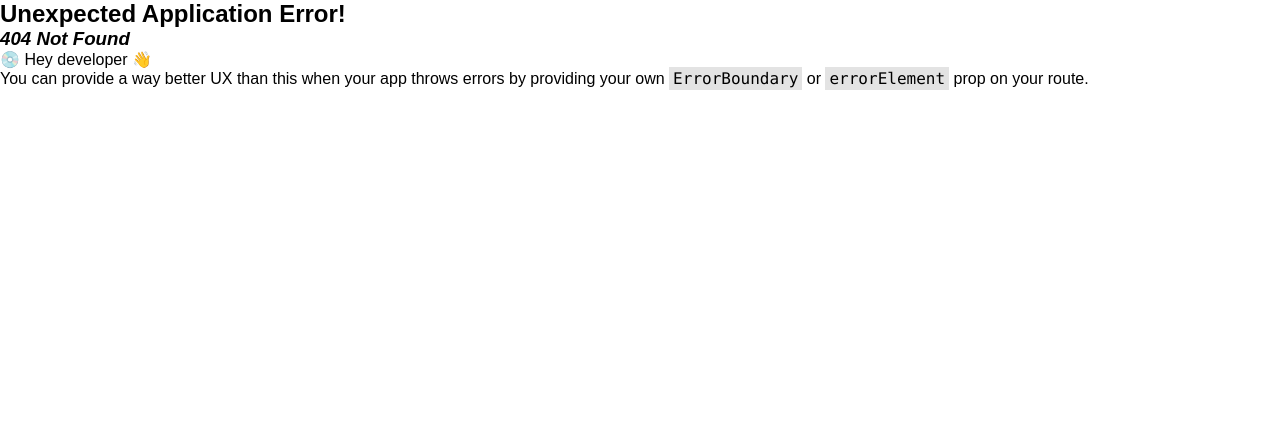
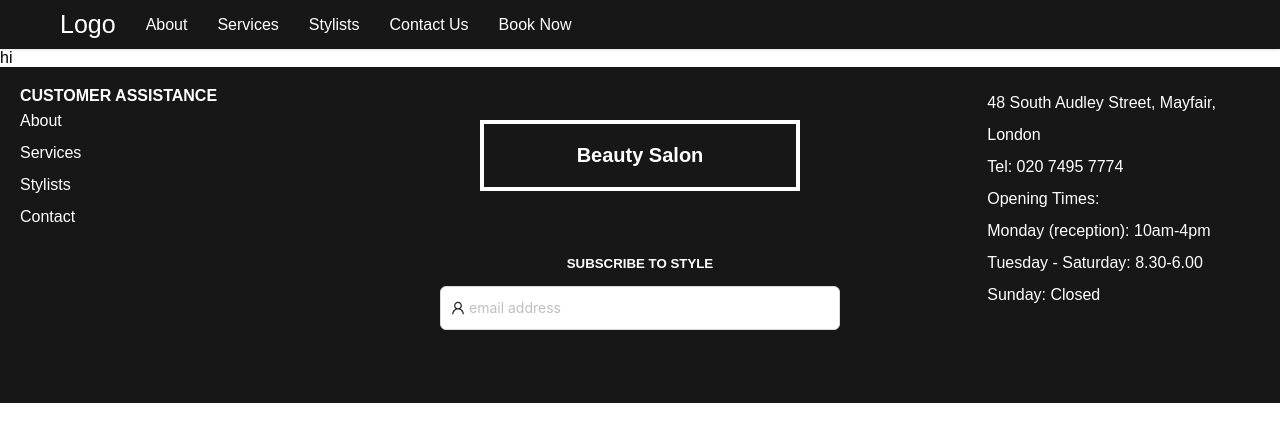
Before and after one commit to tyvdvb/beautySalon, a React (Create React App) app: page /contact in a window 1280 px wide. Before the commit this address had no page. Shown: the top 442 px of the page. Built offline with nearby package versions, Linux system fonts and the light colour scheme.

Commit message:
add contact us page

```diff
--- /dev/null
+++ b/src/pages/ContactUs/ContactPage.js
@@ -0,0 +1,3 @@
+export const Contacts = () => {
+	return <div>hi</div>;
+};
```
Also changed, not shown: src/router.js (+12 -6 lines), src/pages/ContactUs/style.scss (added), 1 other file (tests, documents, lock files or other folders).
